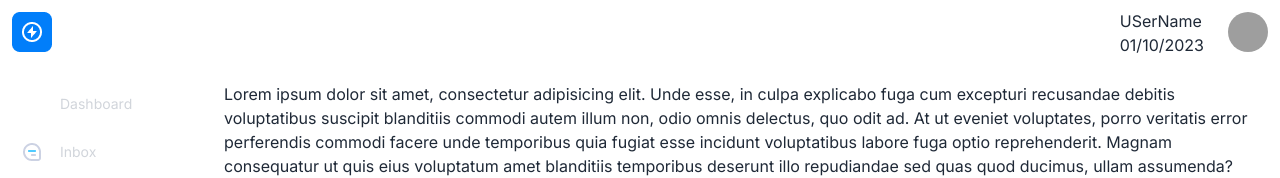
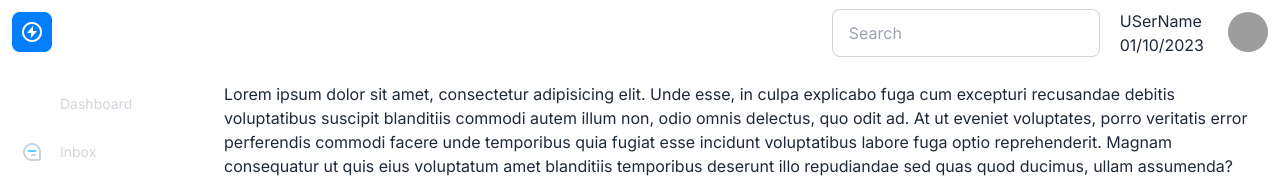
Before and after one commit to udaysarkarud/word-shuffler-2, a Next.js app: page / in a window 1280 px wide. Shown: the top 178 px of the page. Built offline with nearby package versions, Linux system fonts and the light colour scheme; grey boxes are pictures that could not be loaded.

Commit message:
fix: navbar menu

```diff
--- a/src/components/Navbar/Navbar.tsx
+++ b/src/components/Navbar/Navbar.tsx
@@ -6,6 +6,13 @@
   return (
     <div className="navbar bg-base-100 flex justify-end">
       <div className="flex-none gap-5">
+        <div className="form-control">
+          <input
+            type="text"
+            placeholder="Search"
+            className="input input-bordered w-24 md:w-auto"
+          />
+        </div>
         <div className="form-control">
           <p>USerName</p>
           <p>01/10/2023</p>
```
